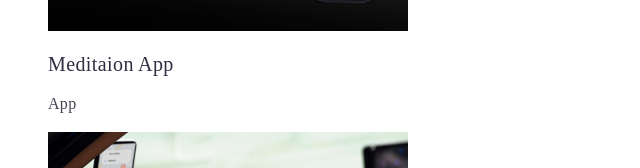
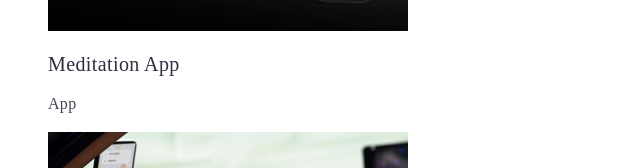
Before and after one commit to biancabaclava1/goit-markup-hw-02, a plain HTML site: page portfolio.html in a window 1280 px wide. Shown: the part 1452-1620 px from the top of the page, 0-640 px from the left. Drawn offline with Linux system fonts and the light colour scheme.

Commit message:
new update

```diff
--- a/portfolio.html
+++ b/portfolio.html
@@ -70,53 +70,60 @@
             <img src="images/phone.jpg" class="link" alt="telephone" height="300" width="360">
             <h2 class="all-port-images">Cashless Payment</h2>
             <p class="portofolio-paragraph">Marketing</p>
+        </li>
             </a>
-        </li>
+
         <li>
             <a class="link" href="">
             <img src="images/redd.jpg" alt="reddd" height="300" width="360">
-           <h2 class="all-port-images">Meditaion App</h2>
+           <h2 class="all-port-images">Meditation App</h2>
            <p class="portofolio-paragraph">App</p>
+        </li>
            </a>
-        </li>
+
 
         <li>
             <a class="link" href="">
             <img src="images/drive.jpg" alt="car" height="300" width="360">
             <h2 class="all-port-images">Taxi Service</h2>
            <p class="portofolio-paragraph">Marketing</p>
+        </li>
            </a>
-        </li>
+
 
         <li>
             <a class="link" href="">
             <img src="images/display.jpg" alt="displayimg" height="300" width="360">
            <h2 class="all-port-images">Screen Illustrations</h2>
             <p class="portofolio-paragraph">Design</p>
+        </li>
             </a>
-        </li>
+
 
         <li>
             <a class="link" href="">
             <img src="images/girl.jpg" alt-="women" height="300" width="360">
             <h2 class="all-port-images">Online Courses</h2>
             <p class="portofolio-paragraph">Marketing</p>
+        </li>
             </a>
-        </li>
+
 
         <li>
             <a class="link" href="">
             <img src="images/face.jpg" alt="faces" height="300" width="360">
            <h2 class="all-port-images">Instagram Stories Concept</h2>
           <p class="portofolio-paragraph">Design</p>
+        </li>
           </a>
-         </li>
+
 
         <li>
             <a class="link" href="">
             <img src="images/narure.jpg" alt="nature" height="300" width="360">
         <h2 class="all-port-images">Organic Food</h2>
            <p class="portofolio-paragraph">Web Site</p>
+        </li>
            </a>
 
         <li>
@@ -124,8 +131,9 @@
             <img src="images/coffee.jpg" alt="cup" height="300" width="360">
            <h2 class="all-port-images">Fresh Coffee</h2>
            <p class="portofolio-paragraph">Web Site</p>
+        </li>
           </a>
-        </li>
+
 
     </ul>
 </section>
```
